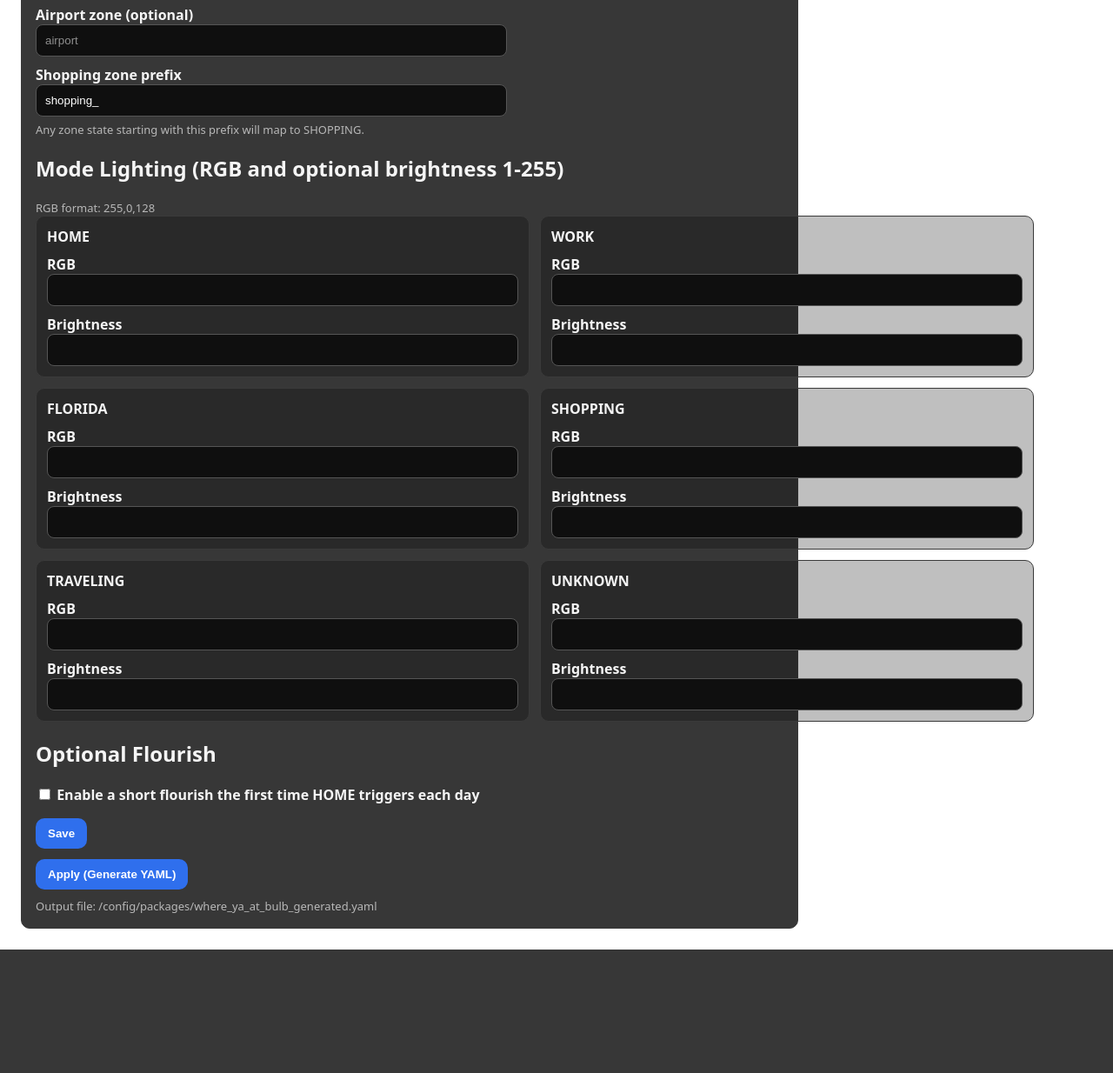
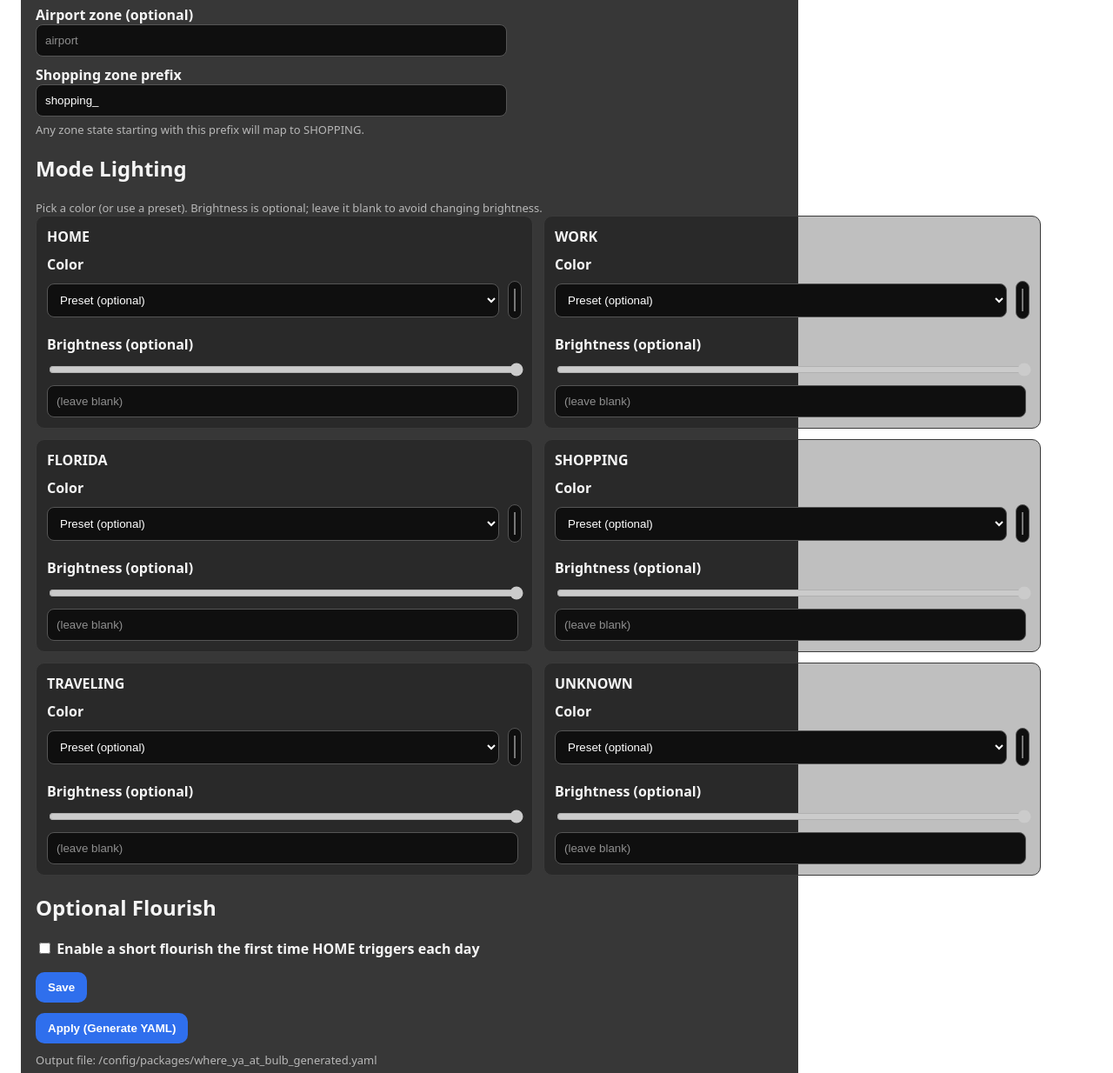
Before and after one commit to CJStev1985/Where-Ya-At-Bulb, a Flask app: page / in a window 1280 px wide. Shown: the part 764-1998 px from the top of the page at 87% size. Before the commit the page ends 1856 px from the top, so only its background shows below. Run offline with Flask 3, Linux system fonts and the light colour scheme.

Commit message:
RGB updates

```diff
--- a/where_ya_at_bulb/app/server.py
+++ b/where_ya_at_bulb/app/server.py
@@ -95,6 +95,41 @@ def _parse_rgb(value: object) -> list[int] | None:
         if len(parts) == 3:
             return [int(parts[0]), int(parts[1]), int(parts[2])]
     return None
+
+
+def _parse_hex_color(value: object) -> list[int] | None:
+    if not value or not isinstance(value, str):
+        return None
+
+    s = value.strip()
+    if not s:
+        return None
+    if s.startswith("#"):
+        s = s[1:]
+    if len(s) != 6:
+        return None
+    try:
+        r = int(s[0:2], 16)
+        g = int(s[2:4], 16)
+        b = int(s[4:6], 16)
+        return [r, g, b]
+    except Exception:
+        return None
+
+
+def _rgb_to_hex(rgb: list[int]) -> str:
+    r, g, b = int(rgb[0]), int(rgb[1]), int(rgb[2])
+    r = max(0, min(255, r))
+    g = max(0, min(255, g))
+    b = max(0, min(255, b))
+    return f"#{r:02x}{g:02x}{b:02x}"
+
+
+def _mode_rgb(cfg_mode: dict) -> list[int] | None:
+    rgb = _parse_rgb(cfg_mode.get("rgb"))
+    if rgb:
+        return rgb
+    return _parse_hex_color(cfg_mode.get("hex"))
 
 
 def _parse_brightness(value: object) -> int | None:
@@ -223,7 +258,7 @@ def _build_package_yaml(options: dict, user_cfg: dict) -> str:
         choose_sequences: list[dict] = []
         for mode in modes:
             cfg_mode = colors.get(mode, {})
-            rgb = _parse_rgb(cfg_mode.get("rgb"))
+            rgb = _mode_rgb(cfg_mode)
             bri = _parse_brightness(cfg_mode.get("brightness"))
 
             light_data: dict = {}
@@ -299,6 +334,16 @@ def index():
     options = _get_addon_options()
     cfg = _load_user_config()
     merged = {**options, **cfg}
+    colors = merged.get("colors")
+    if isinstance(colors, dict):
+        for mode, cfg_mode in colors.items():
+            if not isinstance(cfg_mode, dict):
+                continue
+            if cfg_mode.get("hex"):
+                continue
+            rgb = _parse_rgb(cfg_mode.get("rgb"))
+            if rgb:
+                cfg_mode["hex"] = _rgb_to_hex(rgb)
     return render_template("index.html", cfg=merged)
 
 
@@ -318,12 +363,12 @@ def save():
         "zones_florida": [z.strip() for z in form.get("zones_florida", "").split(",") if z.strip()],
         "flourish_enabled": form.get("flourish_enabled") == "on",
         "colors": {
-            "HOME": {"rgb": form.get("home_rgb", "").strip(), "brightness": form.get("home_brightness", "").strip()},
-            "WORK": {"rgb": form.get("work_rgb", "").strip(), "brightness": form.get("work_brightness", "").strip()},
-            "FLORIDA": {"rgb": form.get("florida_rgb", "").strip(), "brightness": form.get("florida_brightness", "").strip()},
-            "SHOPPING": {"rgb": form.get("shopping_rgb", "").strip(), "brightness": form.get("shopping_brightness", "").strip()},
-            "TRAVELING": {"rgb": form.get("traveling_rgb", "").strip(), "brightness": form.get("traveling_brightness", "").strip()},
-            "UNKNOWN": {"rgb": form.get("unknown_rgb", "").strip(), "brightness": form.get("unknown_brightness", "").strip()},
+            "HOME": {"hex": form.get("home_color", "").strip(), "brightness": form.get("home_brightness", "").strip()},
+            "WORK": {"hex": form.get("work_color", "").strip(), "brightness": form.get("work_brightness", "").strip()},
+            "FLORIDA": {"hex": form.get("florida_color", "").strip(), "brightness": form.get("florida_brightness", "").strip()},
+            "SHOPPING": {"hex": form.get("shopping_color", "").strip(), "brightness": form.get("shopping_brightness", "").strip()},
+            "TRAVELING": {"hex": form.get("traveling_color", "").strip(), "brightness": form.get("traveling_brightness", "").strip()},
+            "UNKNOWN": {"hex": form.get("unknown_color", "").strip(), "brightness": form.get("unknown_brightness", "").strip()},
         },
     }
 
--- a/where_ya_at_bulb/app/templates/index.html
+++ b/where_ya_at_bulb/app/templates/index.html
@@ -9,13 +9,17 @@
       .row { display: flex; gap: 16px; flex-wrap: wrap; }
       .card { border: 1px solid #3a3a3a; border-radius: 10px; padding: 16px; max-width: 860px; background: rgba(20, 20, 20, 0.85); }
       label { display:block; font-weight: 650; margin-top: 10px; color: #f5f5f5; }
-      input[type=text], input[type=number] { width: 520px; max-width: 100%; padding: 10px; background: #0f0f0f; color: #ffffff; border: 1px solid #555; border-radius: 8px; }
+      input[type=text], input[type=number], select { width: 520px; max-width: 100%; padding: 10px; background: #0f0f0f; color: #ffffff; border: 1px solid #555; border-radius: 8px; }
+      input[type=color] { width: 100%; max-width: 100%; height: 44px; padding: 4px; background: #0f0f0f; border: 1px solid #555; border-radius: 8px; }
+      input[type=range] { width: 100%; max-width: 100%; }
       input::placeholder { color: #8f8f8f; }
       button { padding: 10px 14px; font-weight: 800; background: #2f6fed; color: #fff; border: 0; border-radius: 10px; cursor: pointer; }
       button:hover { background: #245bd0; }
       .modegrid { display: grid; grid-template-columns: 1fr 1fr; gap: 12px; }
       .mode { border: 1px solid #3a3a3a; border-radius: 10px; padding: 12px; background: rgba(0, 0, 0, 0.25); }
       .hint { color: #b8b8b8; font-size: 13px; margin-top: 6px; }
+      .stack { display: grid; gap: 8px; }
+      .row2 { display: grid; grid-template-columns: 1fr 1fr; gap: 10px; align-items: center; }
     </style>
   </head>
   <body>
@@ -56,17 +60,34 @@
         <input type="text" name="shopping_prefix" value="{{ cfg.get('shopping_prefix','shopping_') }}" />
         <div class="hint">Any zone state starting with this prefix will map to SHOPPING.</div>
 
-        <h2>Mode Lighting (RGB and optional brightness 1-255)</h2>
-        <div class="hint">RGB format: 255,0,128</div>
+        <h2>Mode Lighting</h2>
+        <div class="hint">Pick a color (or use a preset). Brightness is optional; leave it blank to avoid changing brightness.</div>
 
         <div class="modegrid">
           {% for mode in ['HOME','WORK','FLORIDA','SHOPPING','TRAVELING','UNKNOWN'] %}
           <div class="mode">
             <div><strong>{{ mode }}</strong></div>
-            <label>RGB</label>
-            <input type="text" name="{{ mode|lower }}_rgb" value="{{ (cfg.get('colors',{}).get(mode,{}) or {}).get('rgb','') }}" />
-            <label>Brightness</label>
-            <input type="number" min="1" max="255" name="{{ mode|lower }}_brightness" value="{{ (cfg.get('colors',{}).get(mode,{}) or {}).get('brightness','') }}" />
+            <div class="stack">
+              <label>Color</label>
+              <div class="row2">
+                <select data-mode="{{ mode|lower }}" class="preset">
+                  <option value="">Preset (optional)</option>
+                  <option value="#ffffff">White</option>
+                  <option value="#ffd6a0">Warm White</option>
+                  <option value="#cfe8ff">Cool White</option>
+                  <option value="#ff0000">Red</option>
+                  <option value="#00ff00">Green</option>
+                  <option value="#0000ff">Blue</option>
+                  <option value="#ff00ff">Purple</option>
+                  <option value="#ffa500">Orange</option>
+                </select>
+                <input type="color" name="{{ mode|lower }}_color" value="{{ (cfg.get('colors',{}).get(mode,{}) or {}).get('hex','#ffffff') }}" />
+              </div>
+
+              <label>Brightness (optional)</label>
+              <input type="range" min="1" max="255" value="{{ (cfg.get('colors',{}).get(mode,{}) or {}).get('brightness','255') or '255' }}" data-mode="{{ mode|lower }}" class="bri" />
+              <input type="number" min="1" max="255" name="{{ mode|lower }}_brightness" value="{{ (cfg.get('colors',{}).get(mode,{}) or {}).get('brightness','') }}" placeholder="(leave blank)" data-mode="{{ mode|lower }}" class="briNum" />
+            </div>
           </div>
           {% endfor %}
         </div>
@@ -90,5 +111,53 @@
         Output file: /config/{{ cfg.get('package_path','packages/where_ya_at_bulb_generated.yaml') }}
       </div>
     </div>
+
+    <script>
+      (function() {
+        function syncBrightness(mode) {
+          const range = document.querySelector('input.bri[data-mode="' + mode + '"]');
+          const num = document.querySelector('input.briNum[data-mode="' + mode + '"]');
+          if (!range || !num) return;
+
+          if (num.value === '') {
+            range.disabled = true;
+            range.value = 255;
+          } else {
+            range.disabled = false;
+            range.value = num.value;
+          }
+
+          range.addEventListener('input', function() {
+            num.value = range.value;
+          });
+
+          num.addEventListener('input', function() {
+            if (num.value === '') {
+              range.disabled = true;
+              range.value = 255;
+              return;
+            }
+            range.disabled = false;
+            range.value = num.value;
+          });
+        }
+
+        function setupPreset(mode) {
+          const preset = document.querySelector('select.preset[data-mode="' + mode + '"]');
+          const color = document.querySelector('input[type=color][name="' + mode + '_color"]');
+          if (!preset || !color) return;
+          preset.addEventListener('change', function() {
+            if (preset.value) {
+              color.value = preset.value;
+            }
+          });
+        }
+
+        ['home','work','florida','shopping','traveling','unknown'].forEach(function(mode) {
+          syncBrightness(mode);
+          setupPreset(mode);
+        });
+      })();
+    </script>
   </body>
 </html>
```
